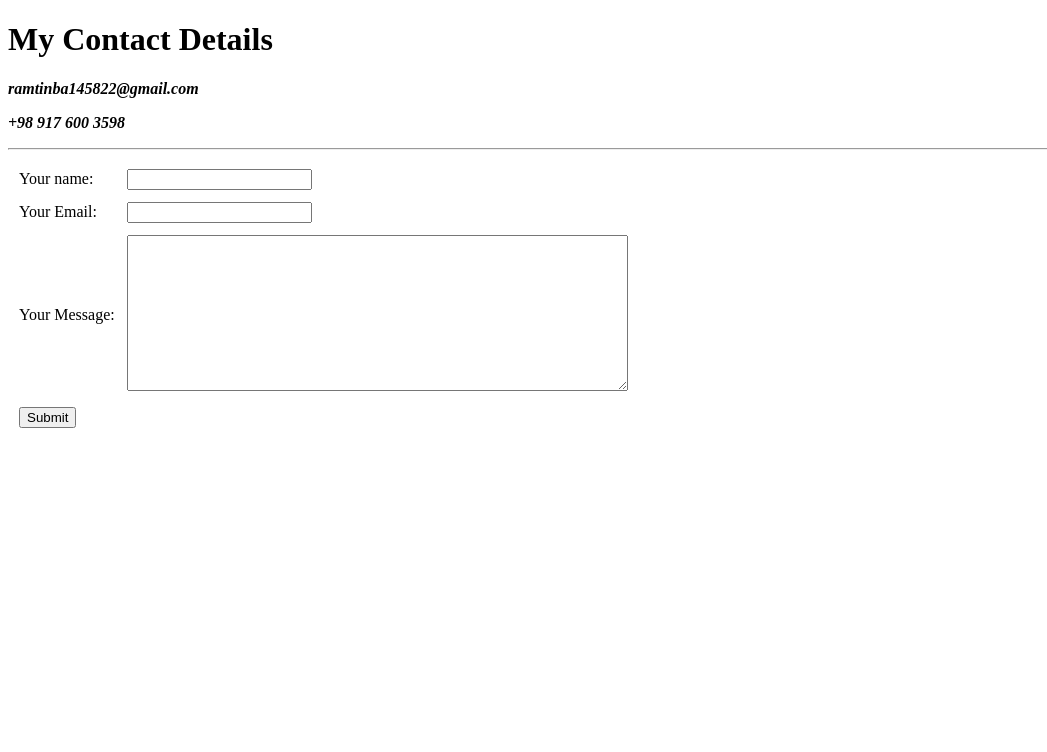
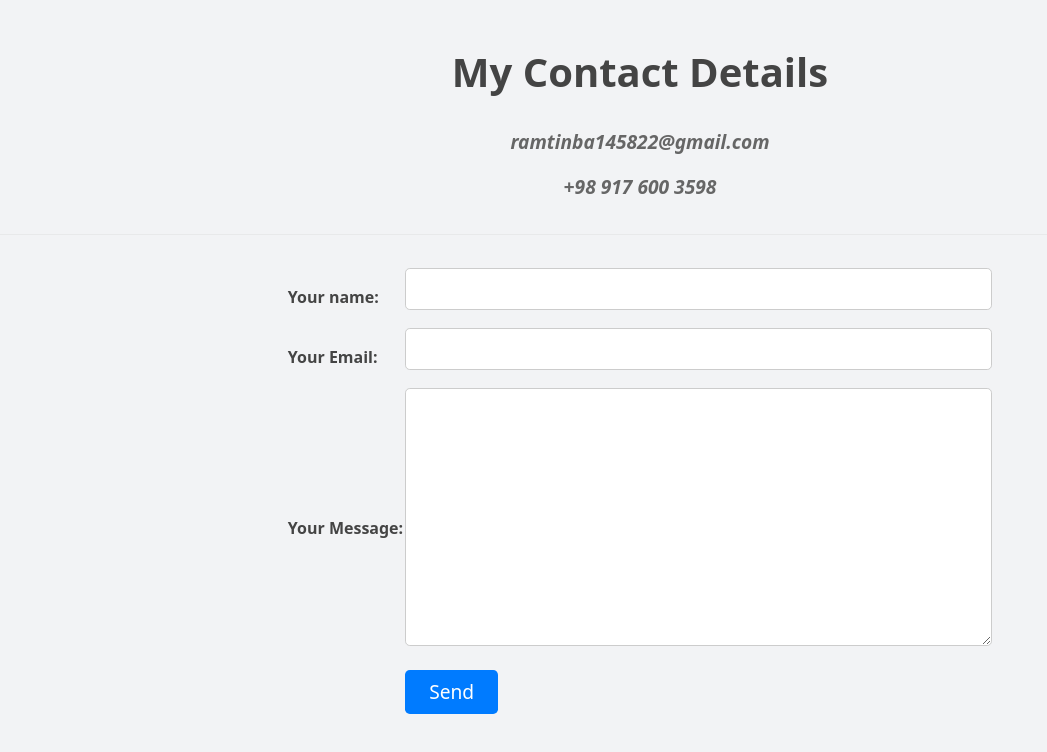
Before and after one commit to Ramtin-BeheshtAeen/cv, a plain HTML site: page contactme.html in a window 1280 px wide. Shown: the whole page, without its empty margins (0-1047 px from the left). Drawn offline with nearby package versions, Linux system fonts and the light colour scheme; a small style sheet from the web is missing.

Commit message:
Update contactme.html
added bootstrap

```diff
--- a/contactme.html
+++ b/contactme.html
@@ -2,40 +2,104 @@
 <html>
 <head>
   <meta charset="UTF-8">
-        <title> Contact me</title>
+  <title>Contact me</title>
+  <!-- Bootstrap CSS -->
+  <link rel="stylesheet" href="https://cdnjs.cloudflare.com/ajax/libs/twitter-bootstrap/5.1.0/css/bootstrap.min.css" integrity="sha512-9VJlGJZm4Pm5T1xKk2bZq3v9o3A3mUwIyPQ/BTz1LpN+2sMNJ3Z2C5P+oZfMP5f0y3W2m4v5e6jwK1bD9Qn3sA==" crossorigin="anonymous" referrerpolicy="no-referrer" />
+  <!-- Custom CSS -->
+  <style>
+    body {
+      background-color: #f2f3f5;
+    }
+    h1 {
+      font-size: 2.5rem;
+      font-weight: bold;
+      color: #444;
+      margin-top: 3rem;
+      margin-bottom: 2rem;
+      text-align: center;
+    }
+    p {
+      font-size: 1.2rem;
+      color: #666;
+      text-align: center;
+    }
+    hr {
+      border: 0;
+      border-top: 1px solid #ccc;
+      margin-top: 2rem;
+      margin-bottom: 2rem;
+    }
+    label {
+      font-weight: bold;
+      color: #444;
+    }
+    input[type="text"],
+    input[type="email"],
+    textarea {
+      width: 100%;
+      padding: 0.5rem;
+      border-radius: 0.3rem;
+      border: 1px solid #ccc;
+      margin-bottom: 1rem;
+    }
+    input[type="submit"] {
+      background-color: #007bff;
+      border: none;
+      color: #fff;
+      padding: 0.5rem 1.5rem;
+      border-radius: 0.3rem;
+      font-size: 1.2rem;
+      cursor: pointer;
+      transition: background-color 0.2s ease-in-out;
+    }
+    input[type="submit"]:hover {
+      background-color: #0069d9;
+    }
+    table {
+      margin: 0 auto;
+    }
+    @media (max-width: 767px) {
+      h1 {
+        font-size: 2rem;
+      }
+      p {
+        font-size: 1rem;
+      }
+      input[type="submit"] {
+        font-size: 1rem;
+        padding: 0.4rem 1.2rem;
+      }
+    }
+  </style>
 </head>
-
 <body>
   <h1>My Contact Details</h1>
-        <p> <em><strong> ramtinba145822@gmail.com</strong></em></p>
-        <p> <em> <strong>+98 917 600 3598 </strong></em> </p>
+  <p><em><strong>ramtinba145822@gmail.com</strong></em></p>
+  <p><em><strong>+98 917 600 3598</strong></em></p>
   <hr>
-        <form  action="mailto:ramtinba145822@gmail.com" method="post" enctype="text/plain">
-            <table cellspacing = "10">
-                <thead>
-                </thead>
-
+  <form action="mailto:ramtinba145822@gmail.com" method="post" enctype="text/plain">
+    <table>
       <tbody>
         <tr>
-                        <td> <label>Your name:</label> </td>
-                        <td> <input type="text" name="yourName"> </td>
+          <td><label>Your name:</label></td>
+          <td><input type="text" name="yourName"></td>
         </tr>
         <tr>
-                        <td> <label>Your Email:</label> </td>
-                        <td> <input type="email" name="yourEmail"> </td>
+          <td><label>Your Email:</label></td>
+          <td><input type="email" name="yourEmail"></td>
         </tr>
         <tr>
-                        <td> <label>Your Message:</label> </td>
-                        <td> <textarea name="" rows="10" cols="60" name="yourMessage"> </textarea> </td>
+          <td><label>Your Message:</label></td>
+          <td><textarea rows="10" cols="60" name="yourMessage"></textarea></td>
         </tr>
         <tr>
-                        <td> <input type="submit"> </td>
+          <td></td>
+          <td><input type="submit" value="Send"></td>
         </tr>
       </tbody>
     </table>
-
-
   </form>
+  <!-- Bootstrap JS -->
+  <script src="https://cdnjs.cloudflare.com/ajax/libs/twitter-bootstrap/5.1.0/js/bootstrap.min.js" integrity="sha512-jUnR1V4C8iSDd6O2c2Z2VRhJj9dH8XVubuOw7pLDP3p7gK3m4R2rX8LlZd5WQa7j5r6B5zKZf+cl3MlF9kKcKA==" crossorigin="anonymous" referrerpolicy="no-referrer"></script>
 </body>
-
 </html>
```
Lines whose indentation alone changed are shown as unchanged.
